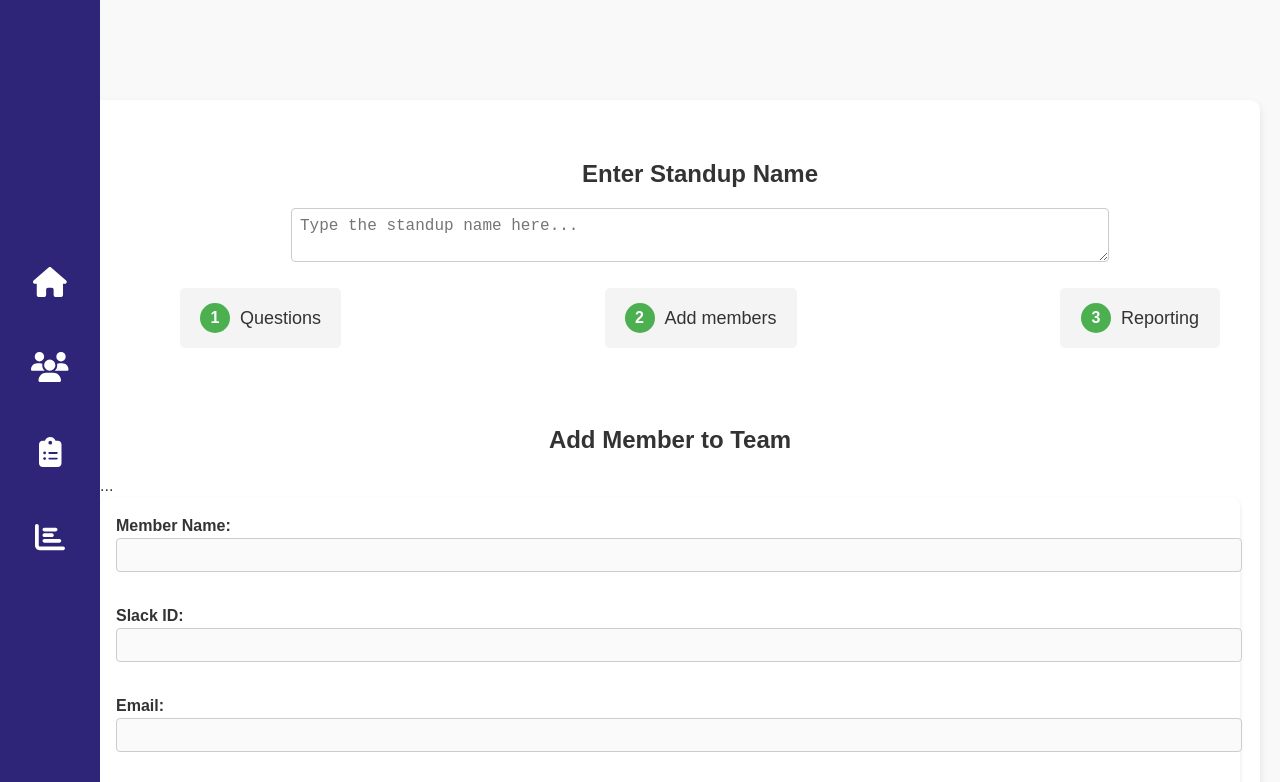
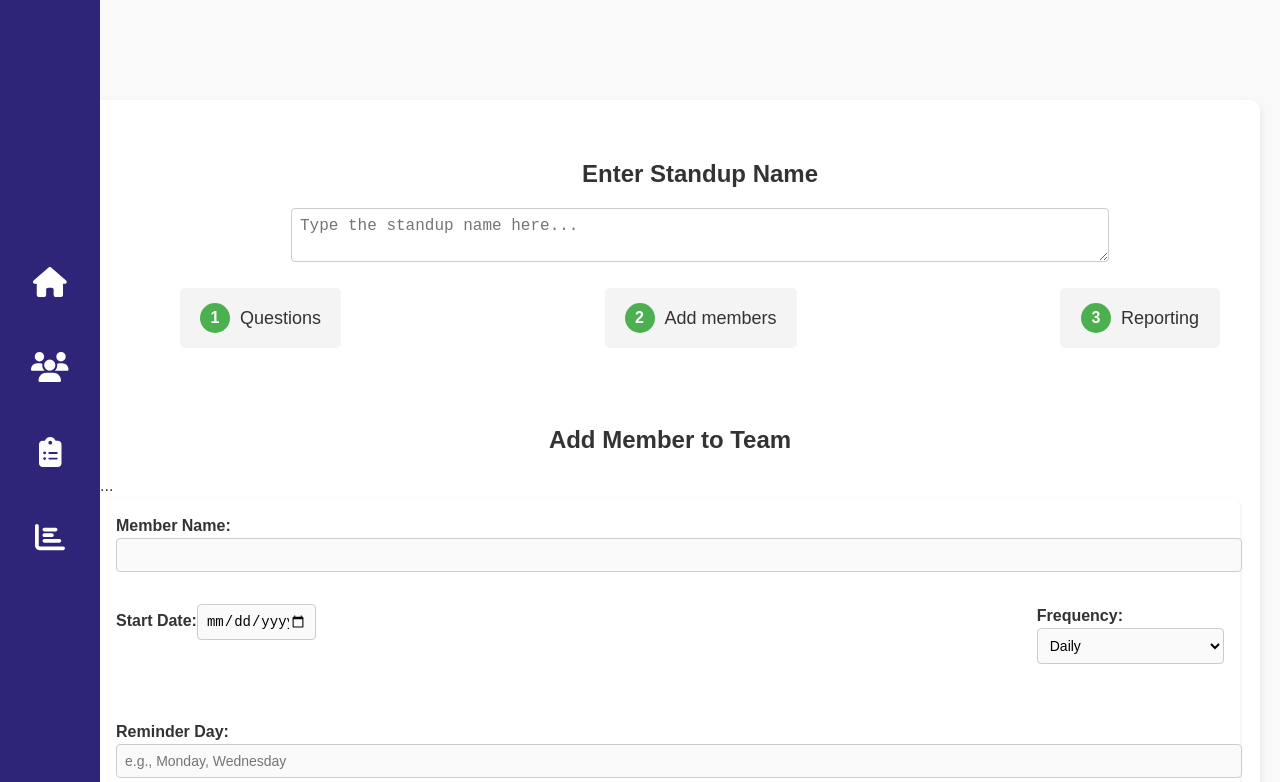
Before and after one commit to Misheal384/flowsyncfrontend, a React (Vite) app: page /add-team-member in a window 1280 px wide. Shown: the top 782 px of the page. Built offline with nearby package versions, Linux system fonts and the light colour scheme.

Commit message:
updating the ad member page

```diff
--- a/src/components/pages/AddMemberPage.tsx
+++ b/src/components/pages/AddMemberPage.tsx
@@ -10,8 +10,8 @@ import "../styles/Global.css";
 const AddMemberPage: React.FC = () => {
   const { teamId } = useParams<{ teamId: string }>();
   const [memberName, setMemberName] = useState('');
-  const [slackId, setSlackId] = useState('');
-  const [email, setEmail] = useState('');
+  // const [slackId, setSlackId] = useState('');
+  // const [email, setEmail] = useState('');
   const [startDate, setStartDate] = useState('');
   const [frequency, setFrequency] = useState('daily');
   const [reminderDay, setReminderDay] = useState('');
@@ -24,8 +24,6 @@ const AddMemberPage: React.FC = () => {
     try {
       const response = await addMember(teamId!, {
         name: memberName,
-        slackId,
-        email,
         startDate,
         frequency,
         reminderDay,
@@ -60,25 +58,9 @@ const AddMemberPage: React.FC = () => {
           />
         </label>
 
-        <label>
-          Slack ID:
-          <input
-            type="text"
-            value={slackId}
-            onChange={(e) => setSlackId(e.target.value)}
-            required
-          />
-        </label>
 
-        <label>
-          Email:
-          <input
-            type="email"
-            value={email}
-            onChange={(e) => setEmail(e.target.value)}
-            required
-          />
-        </label>
+
+
 
         <div className="frequency-container">
           <label>
--- a/src/services/api.ts
+++ b/src/services/api.ts
@@ -2,7 +2,7 @@ import axios from 'axios';
 
 // Set up base URL for your backend API
 const api = axios.create({
-  baseURL: 'http://localhost:5000',
+  baseURL: 'http://localhost:5000/api',
 });
 
 export const createTeam = async (teamData: { name: string; description: string;  }) => {
@@ -10,7 +10,7 @@ export const createTeam = async (teamData: { name: string; description: string;
 };
 
 export const addMember = async (teamId: string, memberData: { name: string;reminderDay: string; frequency: string;
-   startDate: string,reminderTime: string, email: string; slackId: string }) => {
+   startDate: string,reminderTime: string,  }) => {
   return api.post(`/teams/${teamId}/members`, memberData);
 };
 
```
